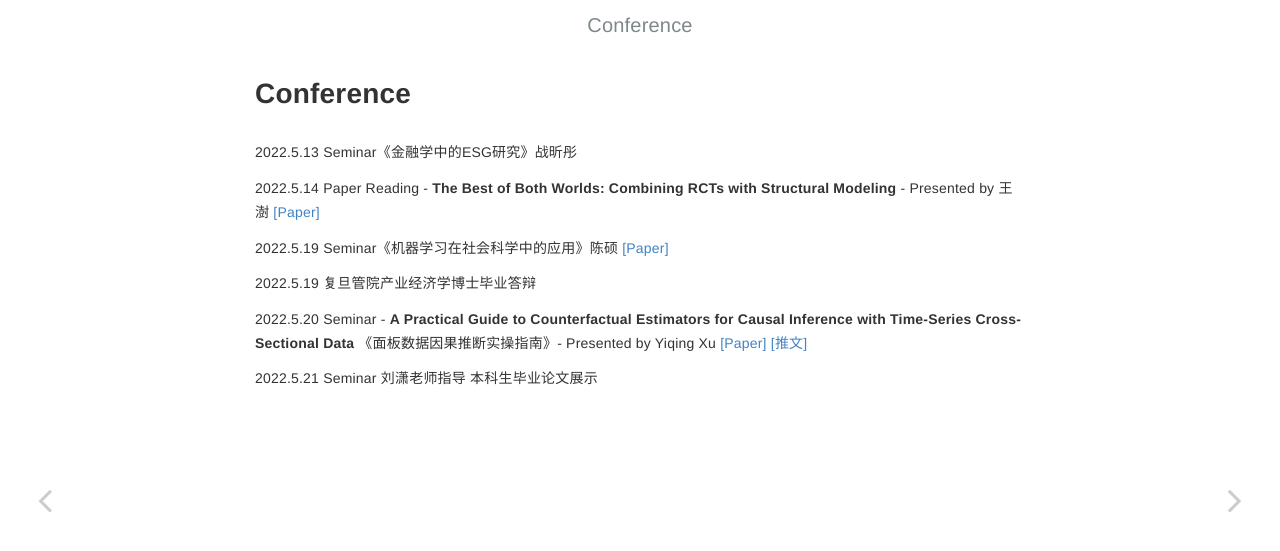
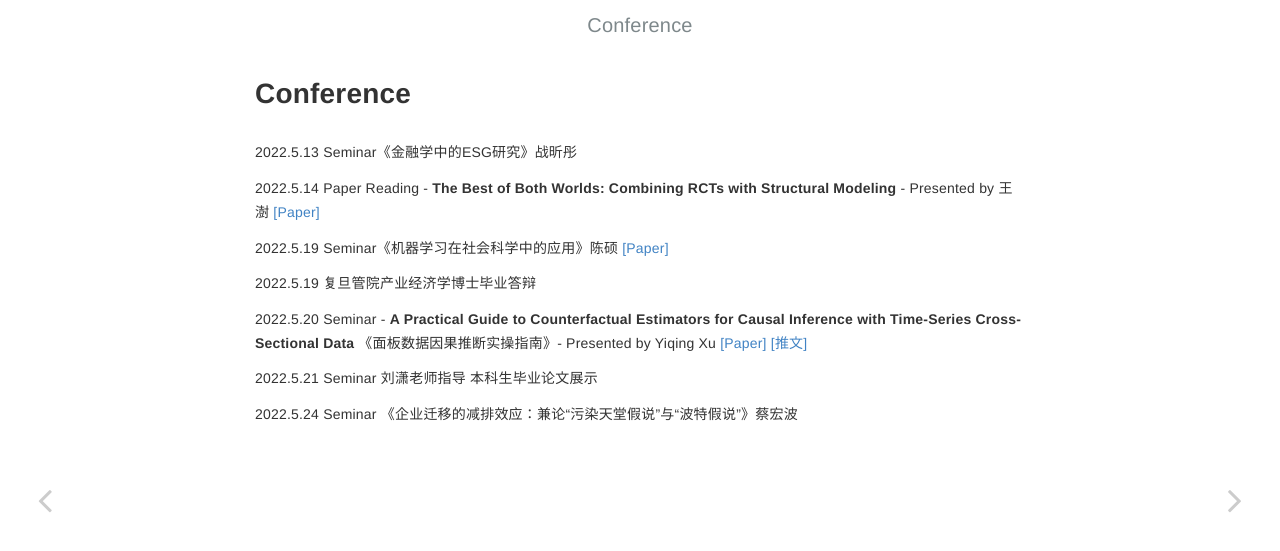
Before and after one commit to Zhuopie/Zhuopie.github.io, a Jekyll site: the page built from _pages/Conference.md, in a window 1280 px wide. Shown: the top 551 px of the page. Built offline with Jekyll 4.4.1, drawn with Linux system fonts in a browser that asks for light colours.

Commit message:
Update Conference.md

```diff
--- a/_pages/Conference.md
+++ b/_pages/Conference.md
@@ -17,3 +17,5 @@ layout: post
 2022.5.20 Seminar - **A Practical Guide to Counterfactual Estimators for Causal Inference with Time-Series Cross-Sectional Data** 《面板数据因果推断实操指南》- Presented by Yiqing Xu [[Paper]](http://github.com/Zhuopie/Zhuopie.github.io/blob/main/_pages/FEct.pdf) [[推文]](http://mp.weixin.qq.com/s/VmvC53s9iiRVbCp-G3KA6g)
 
 2022.5.21 Seminar 刘潇老师指导 本科生毕业论文展示
+
+2022.5.24 Seminar 《企业迁移的减排效应：兼论“污染天堂假说”与“波特假说”》蔡宏波
```
